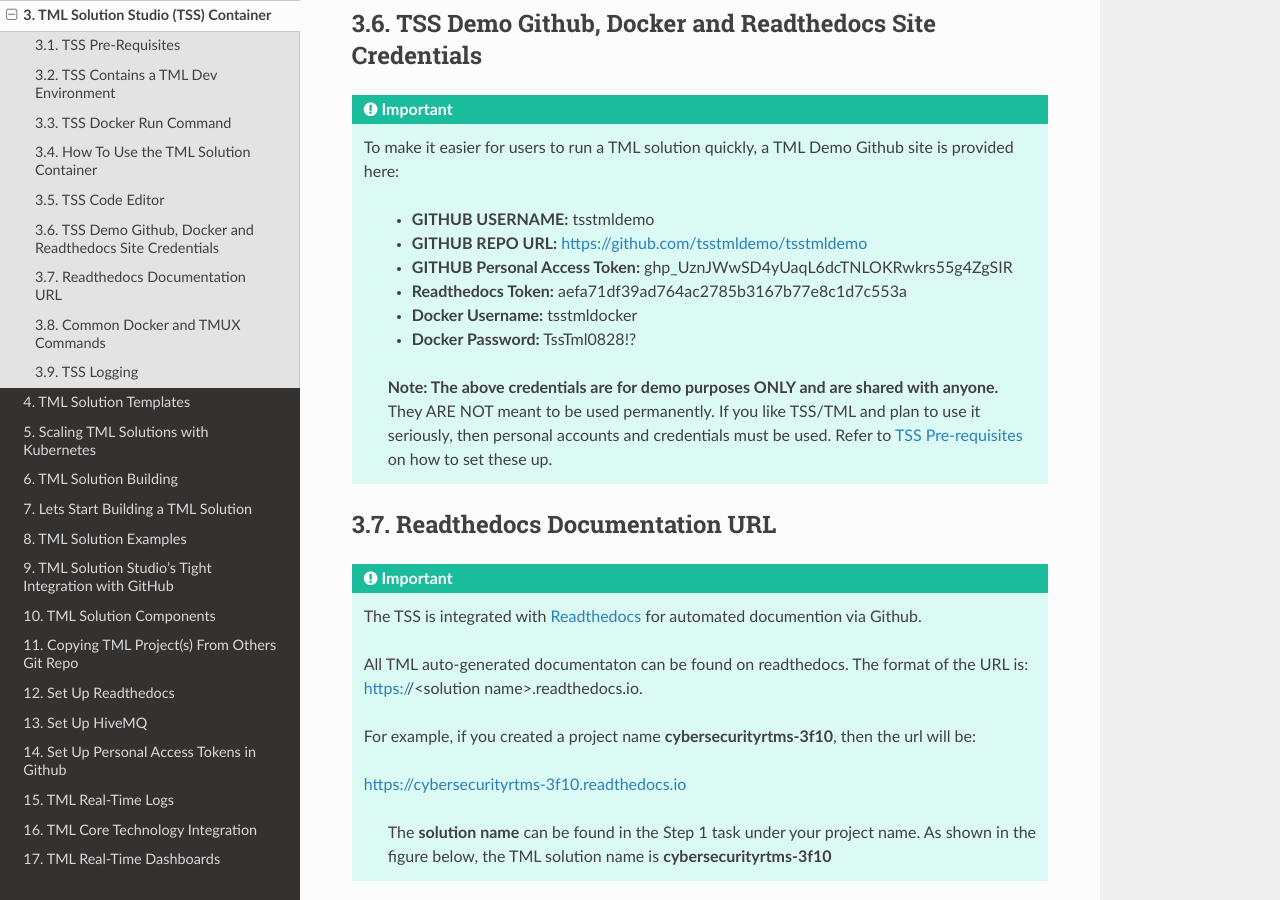
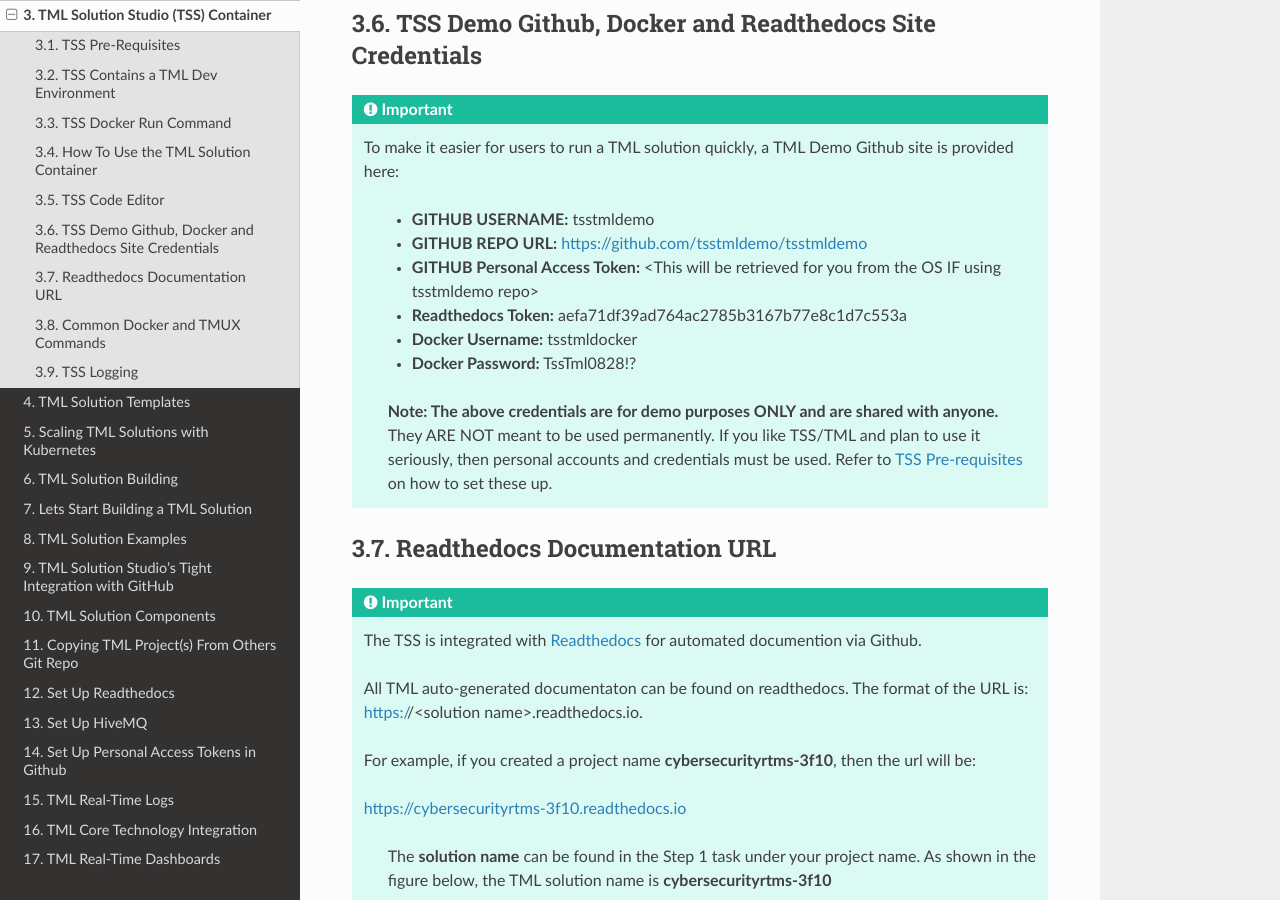
Before and after one commit to smaurice101/readthedocs, a Sphinx documentation site: the page built from docs/source/docker.rst, in a window 1280 px wide and 900 px high, scrolled down 8261 px. Built offline with Sphinx 7.4.7 and the Read the Docs theme 3.1.0, drawn with Linux system fonts in a browser that asks for light colours.

Commit message:
Update docker.rst

```diff
--- a/docs/source/docker.rst
+++ b/docs/source/docker.rst
@@ -295,7 +295,7 @@
 
     - **GITHUB USERNAME:** tsstmldemo
     - **GITHUB REPO URL:** https://github.com/tsstmldemo/tsstmldemo
-    - **GITHUB Personal Access Token:** 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
+    - **GITHUB Personal Access Token:** <This will be retrieved for you from the OS IF using tsstmldemo repo>
     - **Readthedocs Token:** aefa71df39ad764ac2785b3167b77e8c1d7c553a
     - **Docker Username:** tsstmldocker
     - **Docker Password:** TssTml0828!?
```
